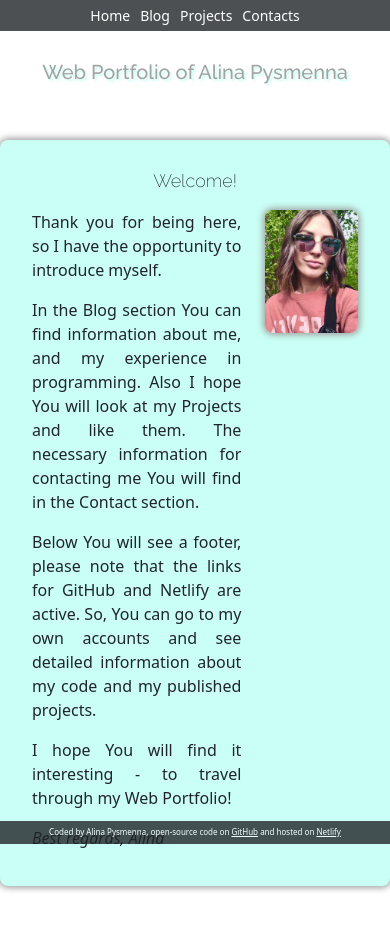
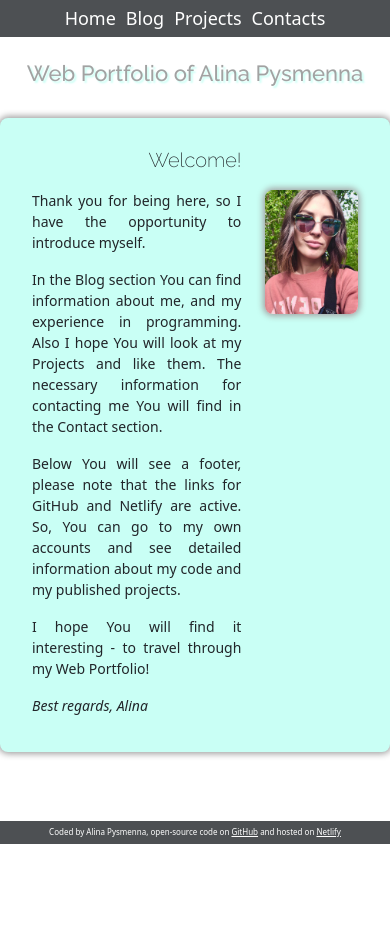
Before and after one commit to User-Alina-name/powercoders, a plain HTML site: page index.html in a window 390 px wide. After the commit the page ends 852 px from the top, so only its background shows below. Drawn offline with nearby package versions, Linux system fonts and the light colour scheme.

Commit message:
fix responsive

```diff
--- a/index.html
+++ b/index.html
@@ -31,7 +31,7 @@
         </div>
       </nav>
       <div class="container">
-        <h1 class="pb-5">Web Portfolio of Alina Pysmenna</h1>
+        <h1 class="pb-4">Web Portfolio of Alina Pysmenna</h1>
         <div class="row">
           <h2>Welcome!</h2>
 
--- a/style.css
+++ b/style.css
@@ -10,7 +10,7 @@
   }
 
   a.nav-link {
-    font-size: 14px;
+    font-size: 18px;
     padding: 0 5px 0 5px;
   }
 
@@ -19,11 +19,15 @@
   }
 
   h2 {
-    font-size: 18px;
+    font-size: 20px;
   }
 
   h1 {
-    font-size: 20px;
+    font-size: 22px;
+  }
+
+  p {
+    font-size: 14px;
   }
 
   footer.fixed-bottom {
@@ -43,9 +47,7 @@
   --main-color: #212529;
 }
 
-.wrapper {
-  width: ;
-}
+
 
 /* navbar */
 
```
